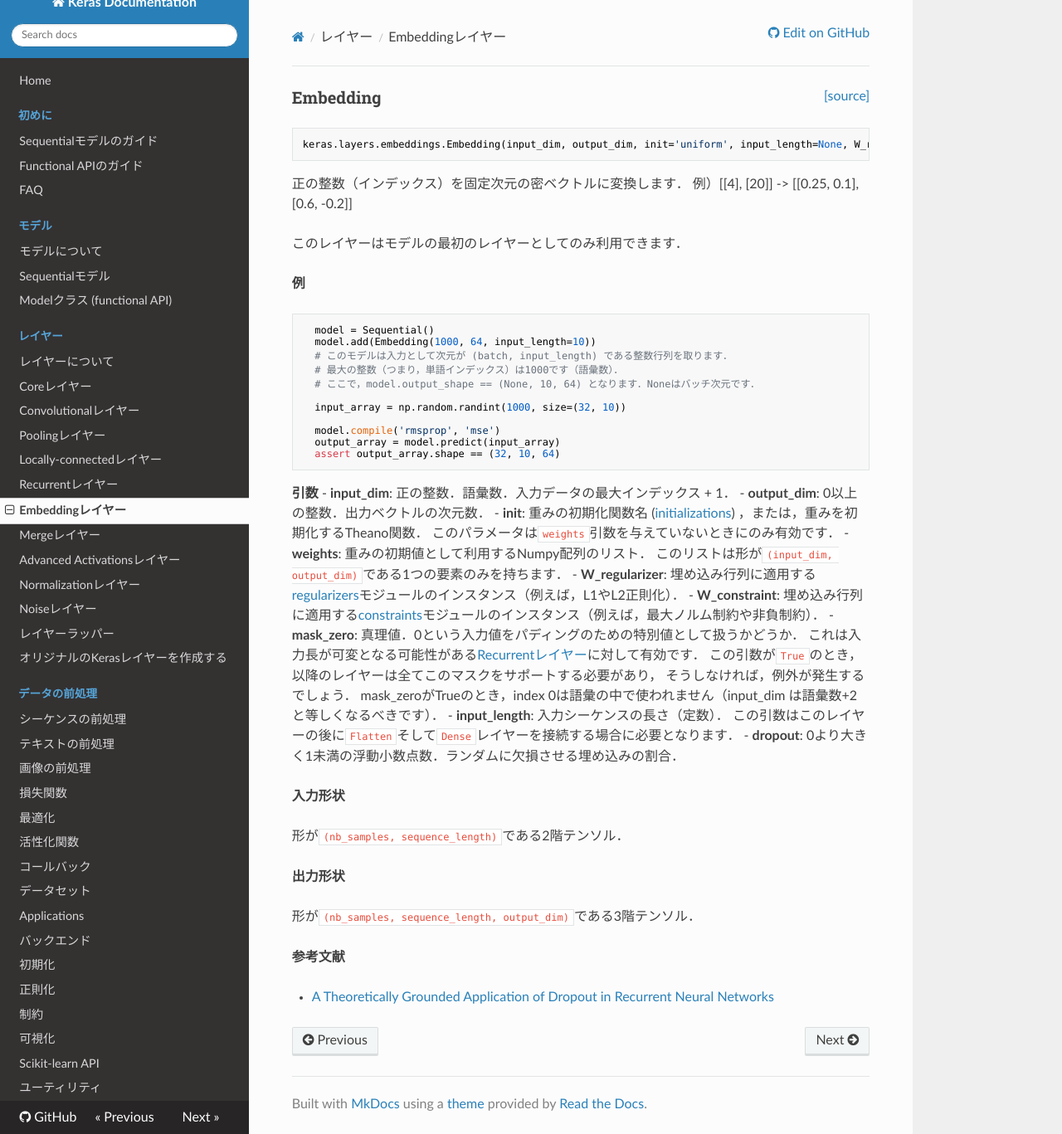
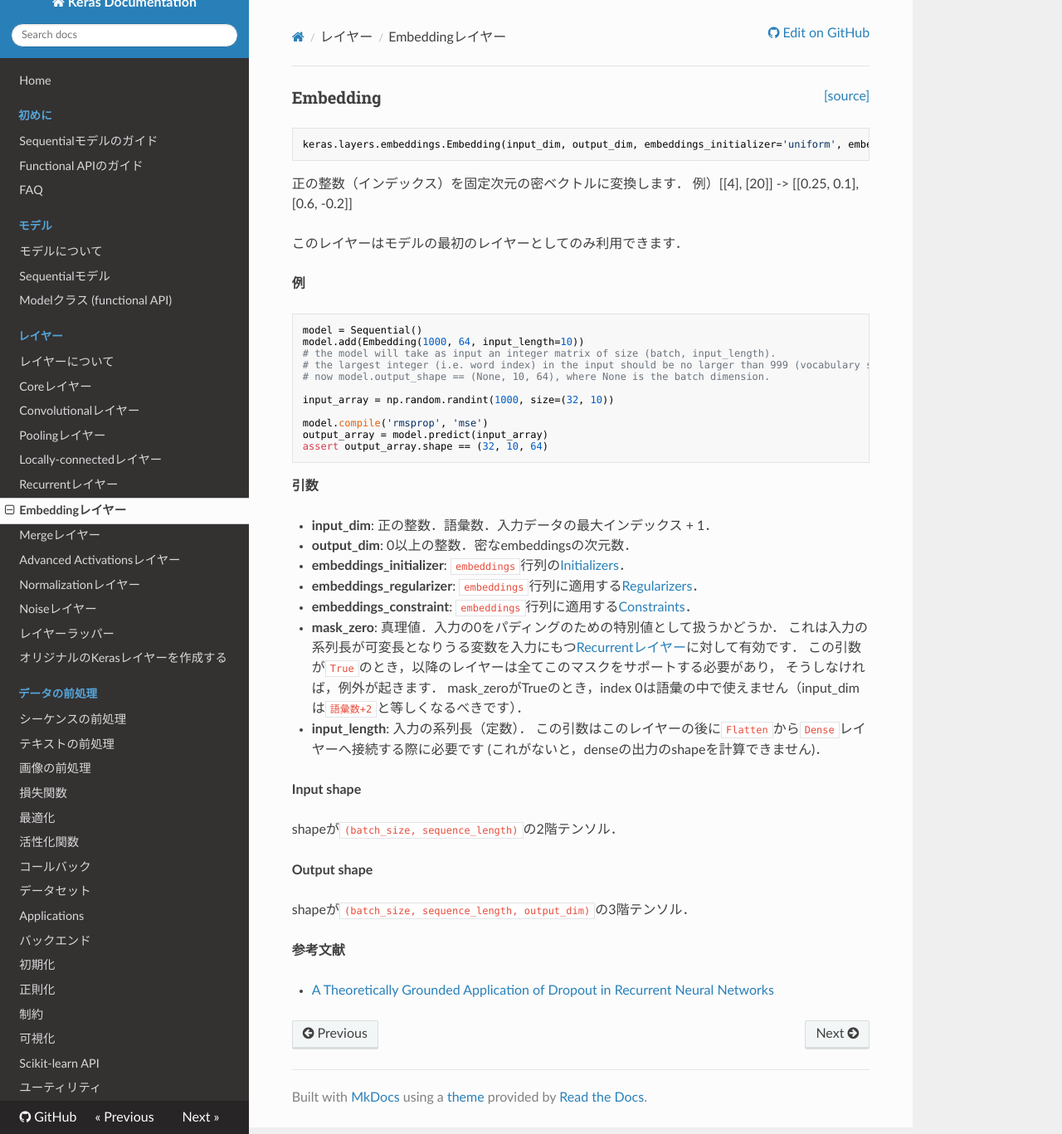
Before and after one commit to keras-team/keras-docs-ja, an MkDocs documentation site: the page built from sources/layers/embeddings.md, in a window 1280 px wide and 1367 px high. Shown: the whole window at 83% size. Built offline with MkDocs 1.6.1, drawn with Linux system fonts in a browser that asks for light colours; nearby versions of some CDN libraries; old or Windows-style settings are respelled for this version of MkDocs.

Commit message:
Translated embeddings.md

````diff
--- a/sources/layers/embeddings.md
+++ b/sources/layers/embeddings.md
@@ -2,7 +2,7 @@
 ### Embedding
 
 ```python
-keras.layers.embeddings.Embedding(input_dim, output_dim, init='uniform', input_length=None, W_regularizer=None, activity_regularizer=None, W_constraint=None, mask_zero=False, weights=None, dropout=0.0)
+keras.layers.embeddings.Embedding(input_dim, output_dim, embeddings_initializer='uniform', embeddings_regularizer=None, activity_regularizer=None, embeddings_constraint=None, mask_zero=False, input_length=None)
 ```
 
 正の整数（インデックス）を固定次元の密ベクトルに変換します．
@@ -13,44 +13,41 @@ keras.layers.embeddings.Embedding(input_dim, output_dim, init='uniform', input_l
 __例__
 
 ```python
-  model = Sequential()
-  model.add(Embedding(1000, 64, input_length=10))
-  # このモデルは入力として次元が (batch, input_length) である整数行列を取ります．
-  # 最大の整数（つまり，単語インデックス）は1000です（語彙数）．
-  # ここで，model.output_shape == (None, 10, 64) となります．Noneはバッチ次元です．
+model = Sequential()
+model.add(Embedding(1000, 64, input_length=10))
+# the model will take as input an integer matrix of size (batch, input_length).
+# the largest integer (i.e. word index) in the input should be no larger than 999 (vocabulary size).
+# now model.output_shape == (None, 10, 64), where None is the batch dimension.
 
-  input_array = np.random.randint(1000, size=(32, 10))
+input_array = np.random.randint(1000, size=(32, 10))
 
-  model.compile('rmsprop', 'mse')
-  output_array = model.predict(input_array)
-  assert output_array.shape == (32, 10, 64)
+model.compile('rmsprop', 'mse')
+output_array = model.predict(input_array)
+assert output_array.shape == (32, 10, 64)
 ```
 
 __引数__
+
   - __input_dim__: 正の整数．語彙数．入力データの最大インデックス + 1．
-  - __output_dim__: 0以上の整数．出力ベクトルの次元数．
-  - __init__: 重みの初期化関数名 ([initializations](../initializations.md)) ，または，重みを初期化するTheano関数．
-    このパラメータは`weights`引数を与えていないときにのみ有効です．
-  - __weights__: 重みの初期値として利用するNumpy配列のリスト．
-    このリストは形が`(input_dim, output_dim)`である1つの要素のみを持ちます．
-  - __W_regularizer__: 埋め込み行列に適用する[regularizers](../regularizers.md)モジュールのインスタンス（例えば，L1やL2正則化）．
-  - __W_constraint__: 埋め込み行列に適用する[constraints](../constraints.md)モジュールのインスタンス（例えば，最大ノルム制約や非負制約）．
-  - __mask_zero__: 真理値．0という入力値をパディングのための特別値として扱うかどうか．
-    これは入力長が可変となる可能性がある[Recurrentレイヤー](recurrent.md)に対して有効です．
+  - __output_dim__: 0以上の整数．密なembeddingsの次元数．
+  - __embeddings_initializer__: `embeddings`行列の[Initializers](../initializers.md)．
+  - __embeddings_regularizer__: `embeddings`行列に適用する[Regularizers](../regularizers.md)．
+  - __embeddings_constraint__: `embeddings`行列に適用する[Constraints](../constraints.md)．
+  - __mask_zero__: 真理値．入力の0をパディングのための特別値として扱うかどうか．
+    これは入力の系列長が可変長となりうる変数を入力にもつ[Recurrentレイヤー](recurrent.md)に対して有効です．
     この引数が`True`のとき，以降のレイヤーは全てこのマスクをサポートする必要があり，
-    そうしなければ，例外が発生するでしょう．
-    mask_zeroがTrueのとき，index 0は語彙の中で使われません（input_dim は語彙数+2と等しくなるべきです）．
-  - __input_length__: 入力シーケンスの長さ（定数）．
-    この引数はこのレイヤーの後に`Flatten`そして`Dense`レイヤーを接続する場合に必要となります．
-  - __dropout__: 0より大きく1未満の浮動小数点数．ランダムに欠損させる埋め込みの割合．
+    そうしなければ，例外が起きます．
+    mask_zeroがTrueのとき，index 0は語彙の中で使えません（input_dim は`語彙数+2`と等しくなるべきです）．
+  - __input_length__: 入力の系列長（定数）．
+    この引数はこのレイヤーの後に`Flatten`から`Dense`レイヤーへ接続する際に必要です (これがないと，denseの出力のshapeを計算できません)．
 
-__入力形状__
+__Input shape__
 
-形が`(nb_samples, sequence_length)`である2階テンソル．
+shapeが`(batch_size, sequence_length)`の2階テンソル．
 
-__出力形状__
+__Output shape__
 
-形が`(nb_samples, sequence_length, output_dim)`である3階テンソル．
+shapeが`(batch_size, sequence_length, output_dim)`の3階テンソル．
 
 __参考文献__
 
````
